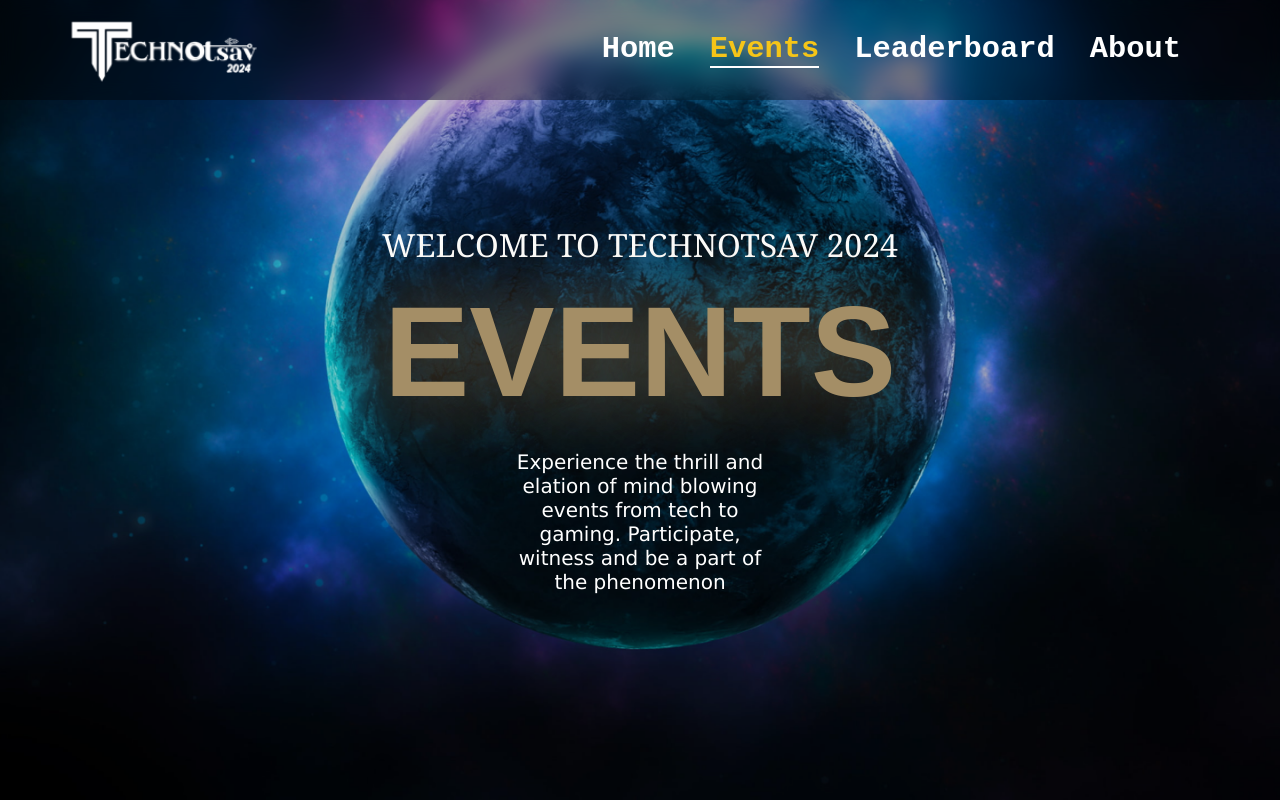
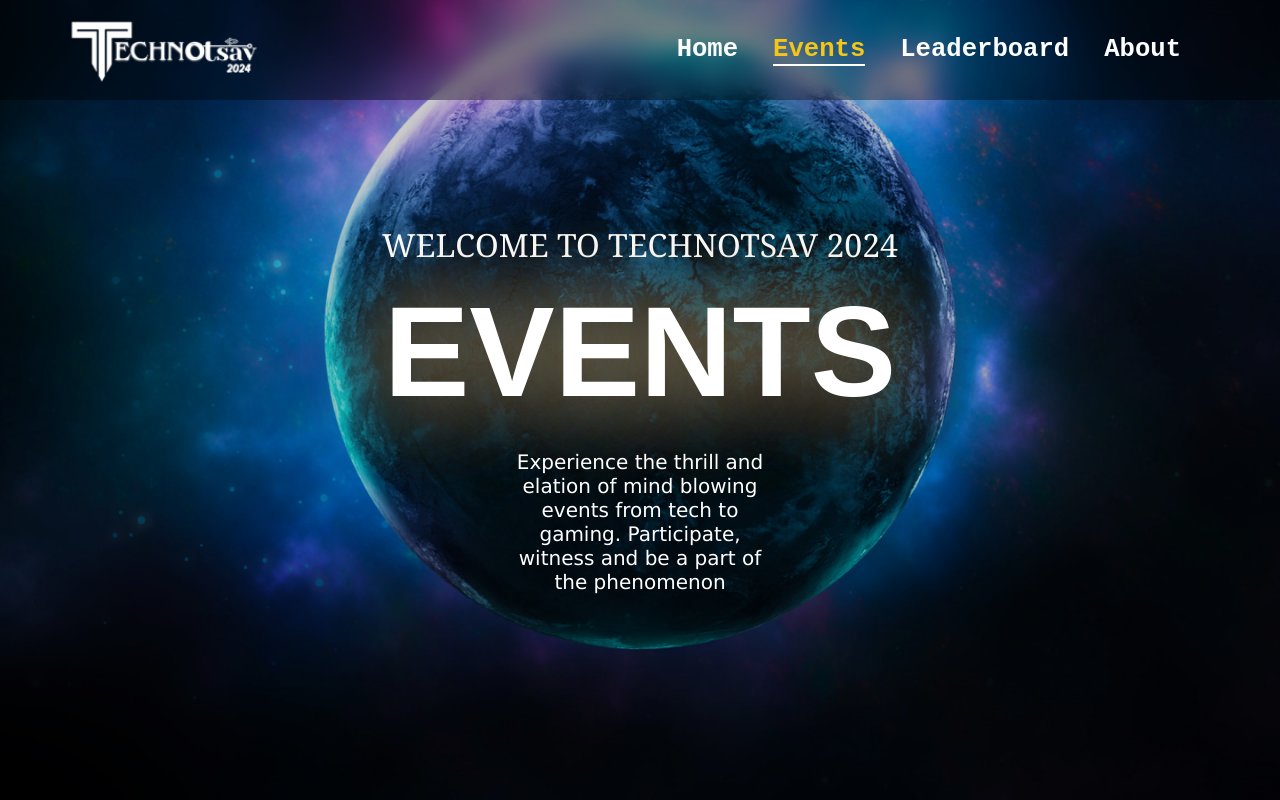
Before and after one commit to Dipeshhaldar/TechnoUtsav, a React (Vite) app in the folder Frontend/: page /events in a window 1280 px wide. Built offline with nearby package versions, Linux system fonts and the light colour scheme.

Commit message:
updated the animation

```diff
--- a/Frontend/src/components/Navbar.css
+++ b/Frontend/src/components/Navbar.css
@@ -55,7 +55,7 @@ body {
   text-decoration: none;
   color: white;
   font-family: 'Handjet', monospace;
-  font-size: 1.9rem;
+  font-size: 1.6rem;
   font-weight: 600;
   transition: color 0.3s ease-in-out;
 }
--- a/Frontend/src/components/Navbar.jsx
+++ b/Frontend/src/components/Navbar.jsx
@@ -1,8 +1,8 @@
 // Navbar.js
-import { useState } from 'react';
-import { FaBars, FaTimes } from 'react-icons/fa';
-import { NavLink, Link, useLocation } from 'react-router-dom';
-import './Navbar.css';
+import { useState } from "react";
+import { FaBars, FaTimes } from "react-icons/fa";
+import { NavLink, Link, useLocation } from "react-router-dom";
+import "./Navbar.css";
 
 const Navbar = () => {
   const [showSidebar, setShowSidebar] = useState(false);
@@ -21,14 +21,17 @@ const Navbar = () => {
       <div className="navbar-container">
         <div className="navbar-logo">
           <Link to="/" className="logo-link" onClick={closeSidebar}>
-            <img src="/HomePage/TechnoLogo.png" alt="Logo"/>
+            <img src="/HomePage/TechnoLogo.png" alt="Logo" />
           </Link>
         </div>
         <div className="navbar-items">
-        <NavLink
+          <NavLink
             to="/"
             className="navbar-item"
-            style={{ borderBottom: location.pathname === '/home' ? '2px solid white' : 'none' }}
+            style={{
+              borderBottom:
+                location.pathname === "/home" ? "2px solid white" : "none",
+            }}
             onClick={closeSidebar}
           >
             Home
@@ -36,7 +39,10 @@ const Navbar = () => {
           <NavLink
             to="/events"
             className="navbar-item"
-            style={{ borderBottom: location.pathname === '/events' ? '2px solid white' : 'none' }}
+            style={{
+              borderBottom:
+                location.pathname === "/events" ? "2px solid white" : "none",
+            }}
             onClick={closeSidebar}
           >
             Events
@@ -44,7 +50,12 @@ const Navbar = () => {
           <NavLink
             to="/leaderboard"
             className="navbar-item"
-            style={{ borderBottom: location.pathname === '/leaderboard' ? '2px solid white' : 'none' }}
+            style={{
+              borderBottom:
+                location.pathname === "/leaderboard"
+                  ? "2px solid white"
+                  : "none",
+            }}
             onClick={closeSidebar}
           >
             Leaderboard
@@ -52,7 +63,10 @@ const Navbar = () => {
           <NavLink
             to="/about"
             className="navbar-item"
-            style={{ borderBottom: location.pathname === '/about' ? '2px solid white' : 'none' }}
+            style={{
+              borderBottom:
+                location.pathname === "/about" ? "2px solid white" : "none",
+            }}
             onClick={closeSidebar}
           >
             About
@@ -65,16 +79,28 @@ const Navbar = () => {
       {showSidebar && (
         <div className="sidebar">
           <div className="sidebar-items">
-          <NavLink to="/" className="sidebar-item" onClick={closeSidebar}>
+            <NavLink to="/" className="sidebar-item" onClick={closeSidebar}>
               Home
             </NavLink>
-            <NavLink to="/events" className="sidebar-item" onClick={closeSidebar}>
+            <NavLink
+              to="/events"
+              className="sidebar-item"
+              onClick={closeSidebar}
+            >
               Events
             </NavLink>
-            <NavLink to="/leaderboard" className="sidebar-item" onClick={closeSidebar}>
+            <NavLink
+              to="/leaderboard"
+              className="sidebar-item"
+              onClick={closeSidebar}
+            >
               Leaderboard
             </NavLink>
-            <NavLink to="/about" className="sidebar-item" onClick={closeSidebar}>
+            <NavLink
+              to="/about"
+              className="sidebar-item"
+              onClick={closeSidebar}
+            >
               About
             </NavLink>
           </div>
--- a/Frontend/src/pages/Events.css
+++ b/Frontend/src/pages/Events.css
@@ -79,47 +79,36 @@ body {
 
 @keyframes colorShadowChange {
   0% {
-    color: #ff0000;
-    text-shadow: 0 0 10px #ff0000;
+    text-shadow: 0 0 10px #ff0000, 0 0 10px #ff0000;
   }
   10% {
-    color: #00ff00;
-    text-shadow: 0 0 20px #00ff00;
+    text-shadow: 0 0 20px #00ff00, 0 0 20px #00ff00;
   }
   20% {
-    color: #0000ff;
-    text-shadow: 0 0 30px #0000ff;
+    text-shadow: 0 0 30px #0000ff, 0 0 30px #0000ff;
   }
   30% {
-    color: #ff00ff;
-    text-shadow: 0 0 40px #ff00ff;
+    text-shadow: 0 0 40px #ff00ff, 0 0 40px #ff00ff;
   }
   40% {
-    color: #ffff00;
-    text-shadow: 0 0 50px #ffff00;
+    text-shadow: 0 0 50px #ffff00, 0 0 50px #ffff00;
   }
   50% {
-    color: #00ffff;
-    text-shadow: 0 0 60px #00ffff;
+    text-shadow: 0 0 60px #00ffff, 0 0 60px #00ffff;
   }
   60% {
-    color: #ff6600;
-    text-shadow: 0 0 70px #ff6600;
+    text-shadow: 0 0 70px #ff6600, 0 0 70px #ff6600;
   }
   70% {
-    color: #6600ff;
-    text-shadow: 0 0 80px #6600ff;
+    text-shadow: 0 0 80px #6600ff, 0 0 80px #6600ff;
   }
   80% {
-    color: #ff3366;
-    text-shadow: 0 0 90px #ff3366;
+    text-shadow: 0 0 90px #ff3366, 0 0 90px #ff3366;
   }
   90% {
-    color: #33ff66;
-    text-shadow: 0 0 100px #33ff66;
+    text-shadow: 0 0 100px #33ff66, 0 0 100px #33ff66;
   }
   100% {
-    color: #ff0000;
-    text-shadow: 0 0 10px #ff0000;
+    text-shadow: 0 0 10px #ff0000, 0 0 10px #ff0000;
   }
 }
```
